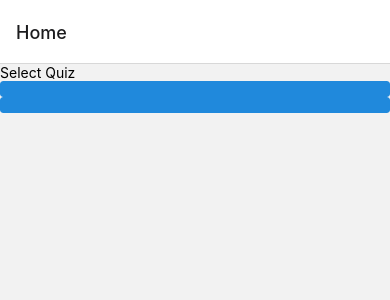
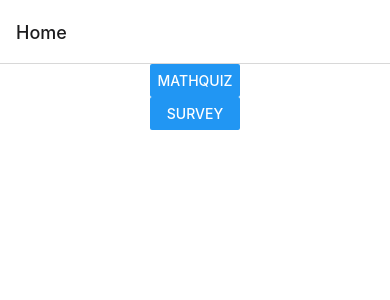
Before and after one commit to alanpnguyen123/portfolio2, a React Native app in the folder quizapp/: screen /Home in a window 390 px wide. Shown: the top 300 px of the page. Built offline with nearby package versions, Linux system fonts and the light colour scheme.

Commit message:
April 25, 2022 6:09 PM

```diff
--- a/quizapp/screens/HomeScreen.js
+++ b/quizapp/screens/HomeScreen.js
@@ -1,61 +1,22 @@
-import * as React from 'react';
-import {
-  View,
-  Text,
-  StyleSheet,
-  Image,
-  TextInput,
-  TouchableOpacity,
-  Alert,
-  KeyboardAvoidingView,
-} from 'react-native';
-import { Card, ListItem, Button, Icon } from 'react-native-elements';
+import { StatusBar } from 'expo-status-bar';
+import {  View, Button, FlatList } from 'react-native';
+import { useCallback } from 'react';
 import { styles } from '../App'
 
-export default class Dashboard extends React.Component {
-  constructor(){
-    super();
-    this.state={
-    }
+
+export default function HomeScreen({ navigation,  route }) {
+    let quizList = route.params.quizList
+    let gotoQuiz = useCallback(({ key }) => {
+      navigation.navigate("MathQuiz", { quizKey: key, count: 0, quizList: quizList })
+      navigation.navigate("Survey", { quizKey: key, count: 0, quizList: quizList })
+    })
+    // let gotoSurvey = useCallback(({ key }) => {
+    return (
+      <View style={styles.container}>
+        <FlatList data={quizList} renderItem={({ item }) =>
+          <Button onPress={() => gotoQuiz(item)} title={item.name}></Button>
+        } />
+        <StatusBar style="auto" />
+      </View>
+    )
   }
-
-  render() {
-    return (
-      <KeyboardAvoidingView style={styles.containerBox}>
-        <View>
-          <Text style={styles.textCenter}>Select Quiz</Text>
-        </View>
-        <Button onPress={() => {
-          this.props.navigation.navigate('MathQuiz');
-        }}>
-        <Card>
-          <Card.Title>Natural number</Card.Title>
-          <Card.Divider/>
-           <View Button={styles.user}>
-            <Image
-              style={styles.box}
-              resizeMode="cover"
-            />
-          </View>
-        </Card>
-        </Button>
-
-
-        <Button onPress={() => {
-          this.props.navigation.navigate('Survey');
-        }}>
-          <Card>
-            <Card.Title>Whole Number</Card.Title>
-            <Card.Divider/>
-            <View style={styles.user}>
-              <Image
-                style={styles.box}
-                resizeMode="cover"
-              />
-            </View>
-          </Card>
-        </Button>
-      </KeyboardAvoidingView>
-    );
-  }
-}
```
